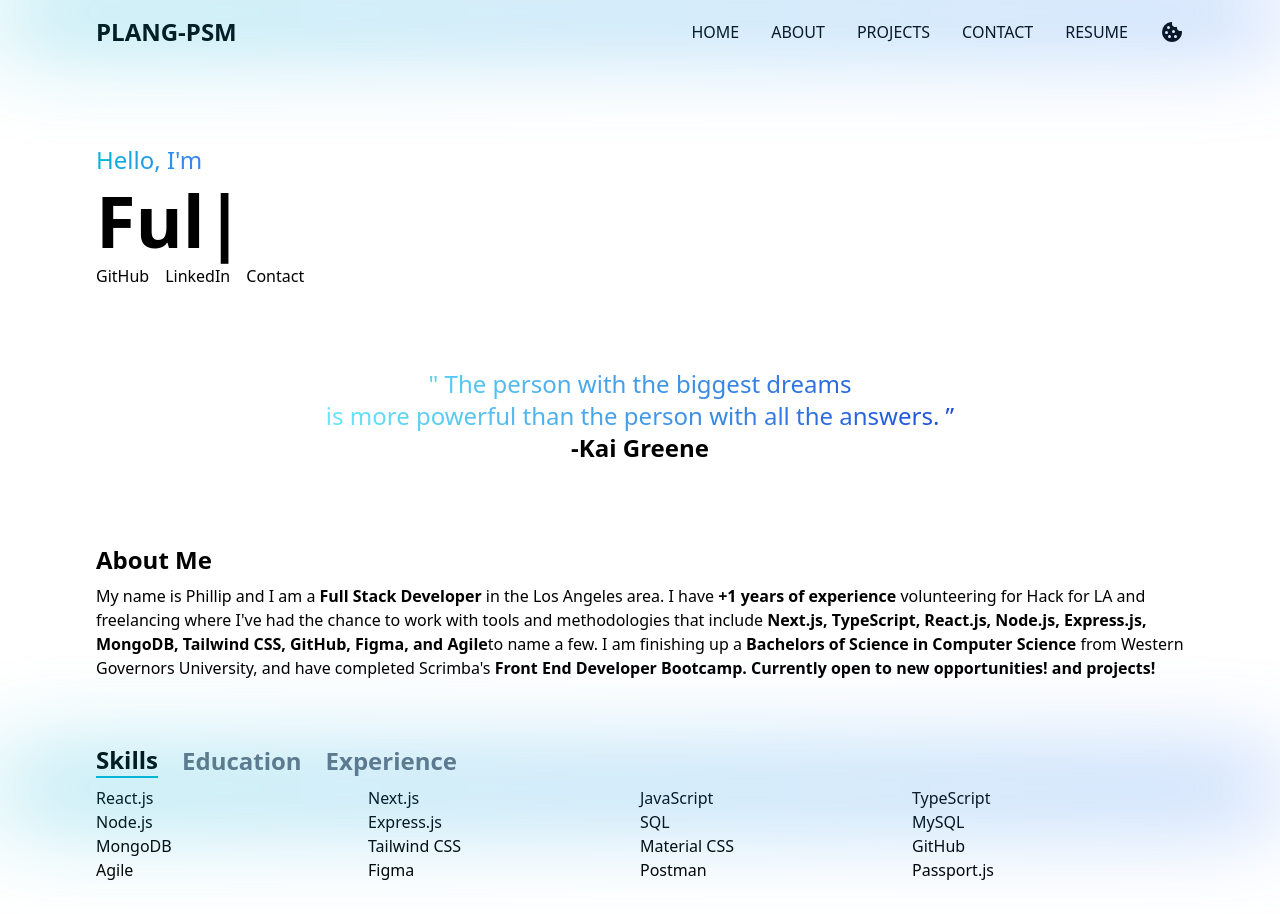
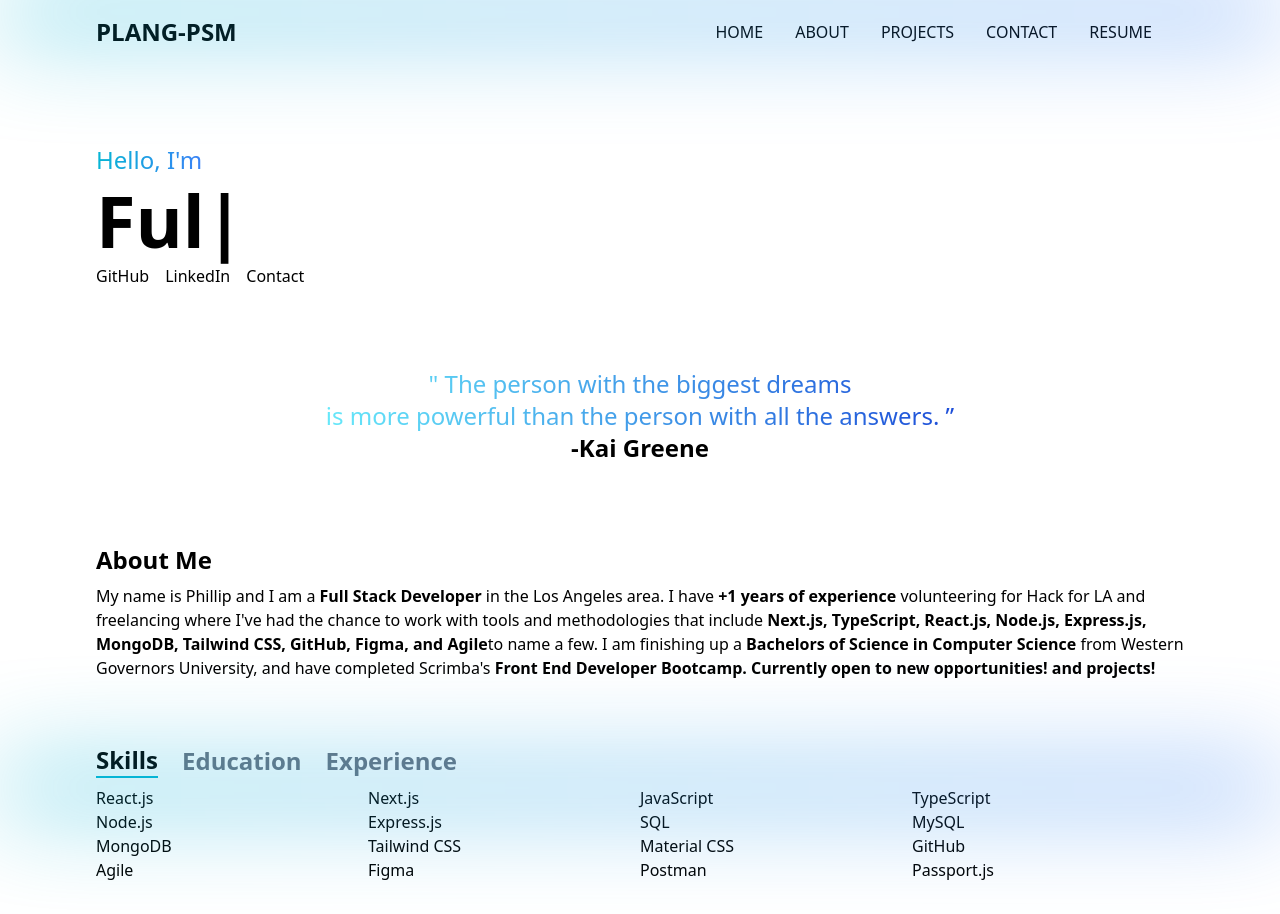
Before and after one commit to plang-psm/portfolio-v3, a Next.js app: page / in a window 1280 px wide. Built offline with nearby package versions, Linux system fonts and the light colour scheme.

Commit message:
Remove theme toggler temporarily due to Invalid or unexpected token (at layout.js:105:29) err

```diff
--- a/components/Nav.tsx
+++ b/components/Nav.tsx
@@ -4,7 +4,7 @@ import Link from 'next/link';
 import { TfiClose } from 'react-icons/tfi';
 import { RxHamburgerMenu } from 'react-icons/rx';
 
-import ThemeToggle from './ThemeToggle';
+// import ThemeToggle from './ThemeToggle';
 
 const Nav = () => {
   const [openNav, setOpenNav] = useState(false);
@@ -60,7 +60,7 @@ const Nav = () => {
         <Link href={'/'} className='logo text-2xl font-bold'>PLANG-PSM</Link>
         <div className='theme-nav text-2xl md:hidden flex items-center'>
           <div className='theme-toggle pr-6'>
-            <ThemeToggle />
+            {/* <ThemeToggle /> */}
           </div>
           <RxHamburgerMenu className='' onClick={() => setOpenNav(!openNav)} />
         </div>
@@ -80,7 +80,7 @@ const Nav = () => {
             ))}
           </div>
           <div className='theme-toggle pl-4'>
-            <ThemeToggle />
+            {/* <ThemeToggle /> */}
           </div>
         </div>
       </div>
```
